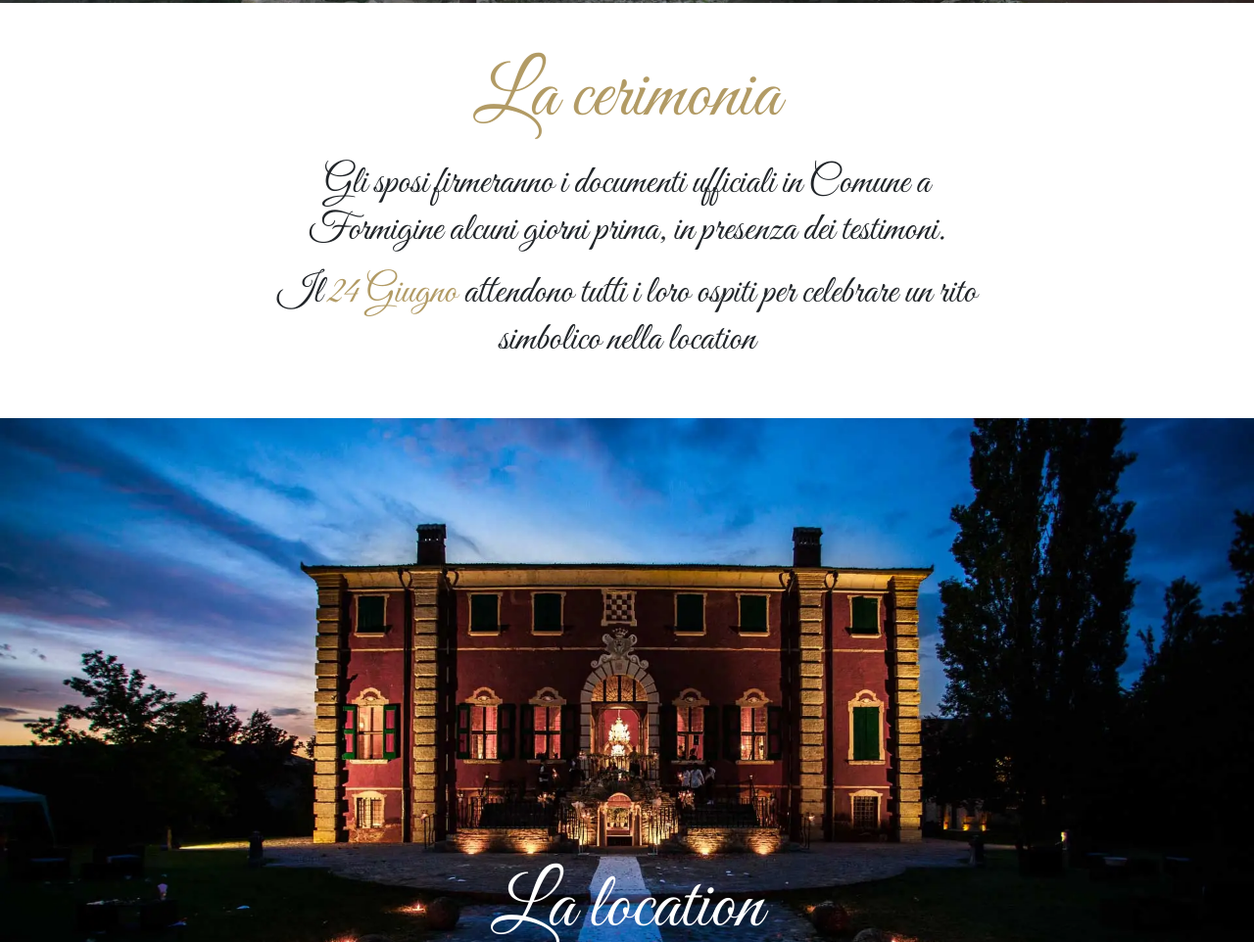
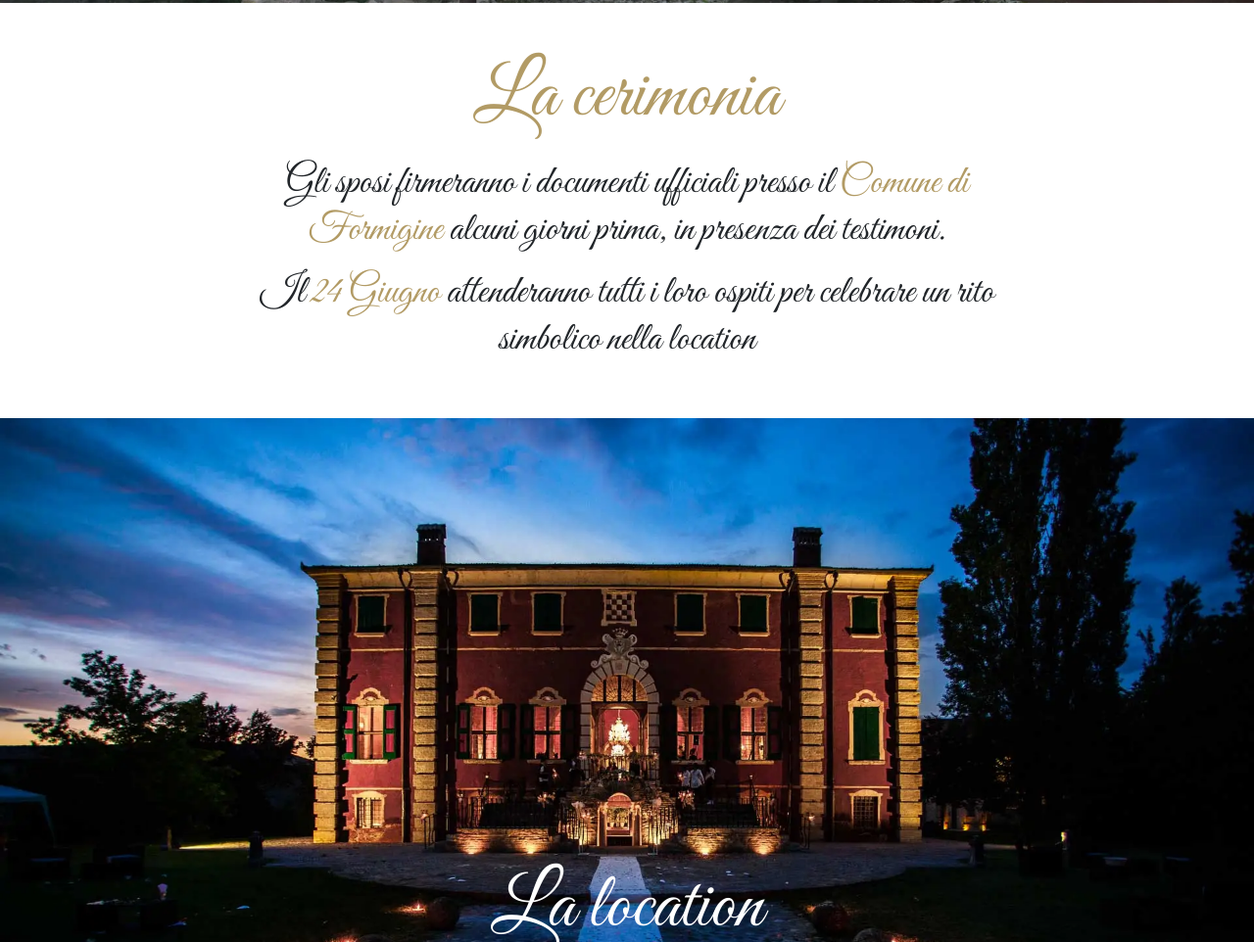
Before and after one commit to LBLucaBonetti/wedding, a plain HTML site: page index.html in a window 1280 px wide. Shown: the part 797-1759 px from the top of the page at 98% size. Drawn offline with nearby package versions, Linux system fonts and the light colour scheme.

Commit message:
chore: minor language issues fixing

```diff
--- a/index.html
+++ b/index.html
@@ -51,16 +51,17 @@
       id="comune"
       class="d-flex flex-column text-center align-items-center justify-content-center"
     >
-      <article class="p-5 col col-md-8">
+      <article class="p-5 col col-md-8 user-select-none">
         <h1 class="display-1 great-vibes comune-colored nowrap">
           La cerimonia
         </h1>
         <h2 class="display-6 great-vibes mt-3">
-          Gli sposi firmeranno i documenti ufficiali in Comune a Formigine
+          Gli sposi firmeranno i documenti ufficiali presso il
+          <span class="comune-colored">Comune di Formigine</span>
           alcuni giorni prima, in presenza dei testimoni.
         </h2>
         <h2 class="display-6 great-vibes mt-3">
-          Il <span class="comune-colored">24 Giugno</span> attendono tutti i
+          Il <span class="comune-colored">24 Giugno</span> attenderanno tutti i
           loro ospiti per celebrare un rito simbolico nella location
         </h2>
       </article>
```
